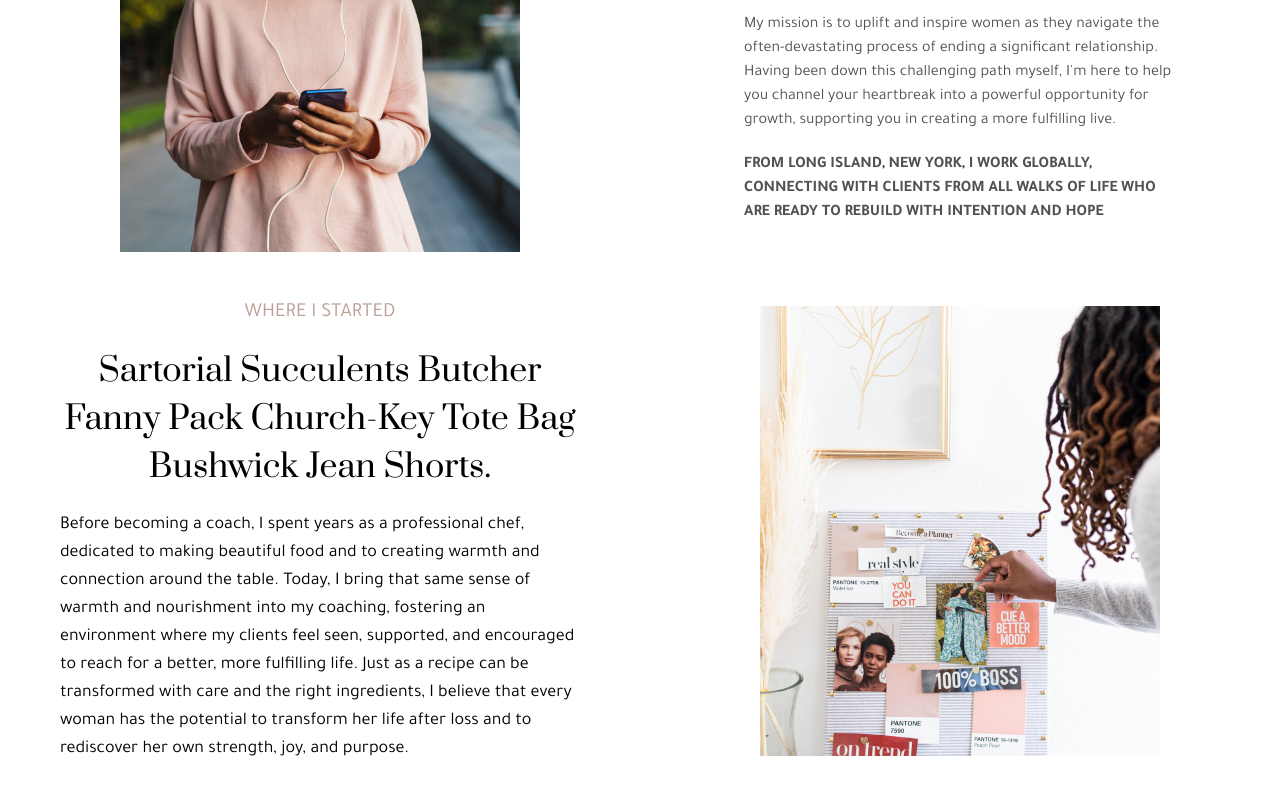
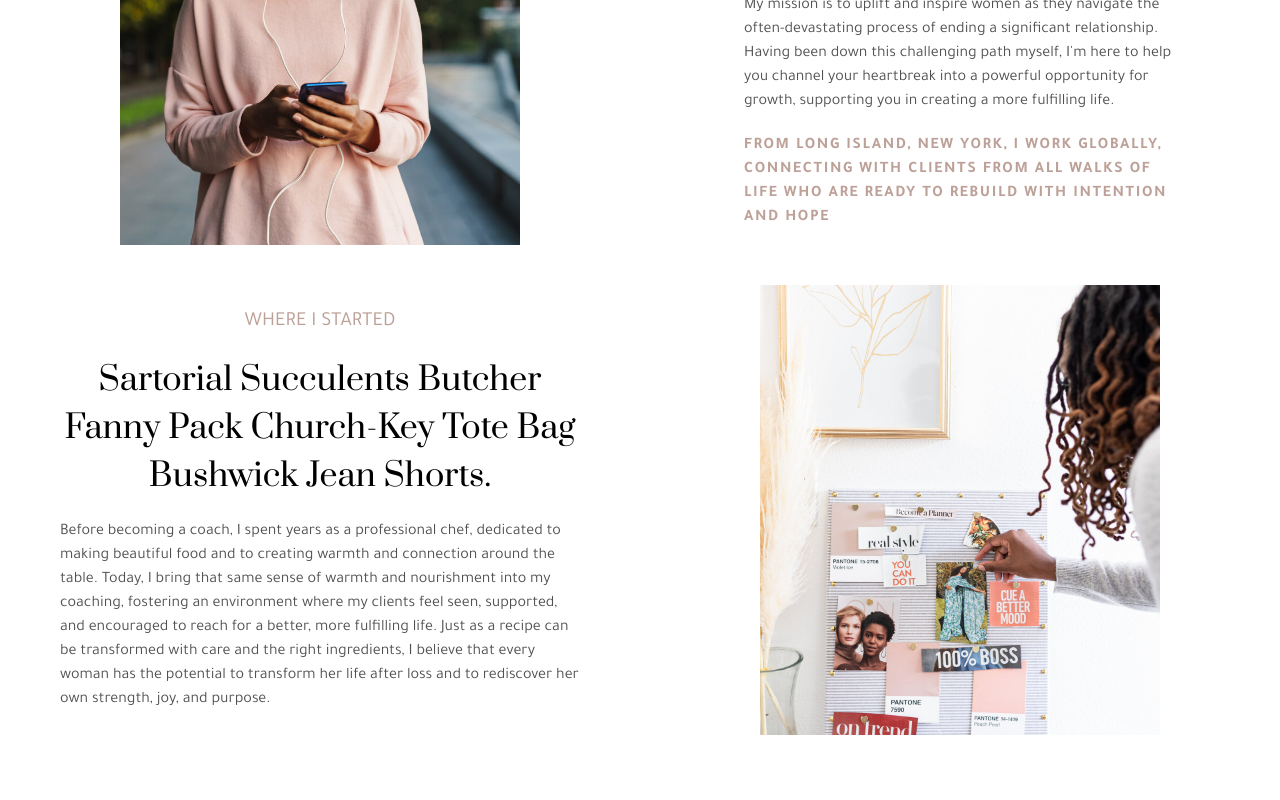
Before and after one commit to starks97/coach-tricia, an Astro site: page /about in a window 1280 px wide. Shown: the part 1140-1940 px from the top of the page. Built offline with nearby package versions, Linux system fonts and the light colour scheme; Astro itself is replaced by a stand-in of ours; a web font is replaced by a local one; what tailwindcss-animated would draw is missing.

Commit message:
design adjustments on about

```diff
--- a/src/components/about/Story.astro
+++ b/src/components/about/Story.astro
@@ -25,7 +25,9 @@ const story = data["about"].story
 			<p class="px-10 text-left font-tajawal text-[16px] text-[#515151]">
 				{story["first"].content.second}
 			</p>
-			<p class="px-10 text-left font-tajawal text-[16px] font-bold uppercase text-[#515151]">
+			<p
+				class="px-10 text-left font-tajawal text-[16px] font-bold uppercase tracking-widest text-hero_color2"
+			>
 				{story["first"].content.third}
 			</p>
 		</div>
@@ -34,7 +36,9 @@ const story = data["about"].story
 				{story["second"].title}
 			</h1>
 			<h4 class="text-center font-prata text-about_subtitle">{story["second"].description}</h4>
-			<p class="text-center font-tajawal text-lg laptop:text-left">{story["second"].content}</p>
+			<p class="text-center font-tajawal text-[16px] text-[#515151] laptop:text-left">
+				{story["second"].content}
+			</p>
 		</div>
 		<div class="order-1 laptop:order-2">
 			<img
--- a/src/data.json
+++ b/src/data.json
@@ -133,7 +133,7 @@
         "title": "Hey there, I'm Tricia.",
         "content": {
           "first": "A certified Conscious Uncoupling and Relationship Coach, trained and personally mentored by Katherine Woodward Thomas, the New York Times bestselling author of Conscious Uncoupling: 5 Steps to Live Happily Even After.",
-          "second": " My mission is to uplift and inspire women as they navigate the often-devastating process of ending a significant relationship. Having been down this challenging path myself, I'm here to help you channel your heartbreak into a powerful opportunity for growth, supporting you in creating a more fulfilling live.",
+          "second": " My mission is to uplift and inspire women as they navigate the often-devastating process of ending a significant relationship. Having been down this challenging path myself, I'm here to help you channel your heartbreak into a powerful opportunity for growth, supporting you in creating a more fulfilling life.",
           "third": " From Long Island, New York, I work globally, connecting with clients from all walks of life who are ready to rebuild with intention and hope"
         },
         "image": "/images/story1.jpg"
```
